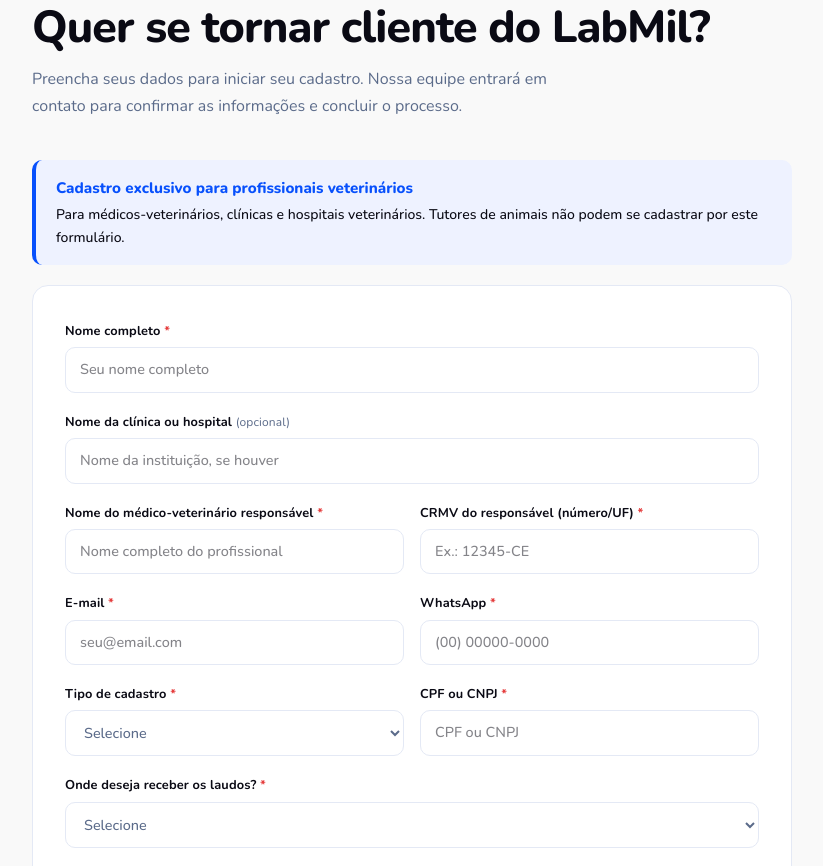
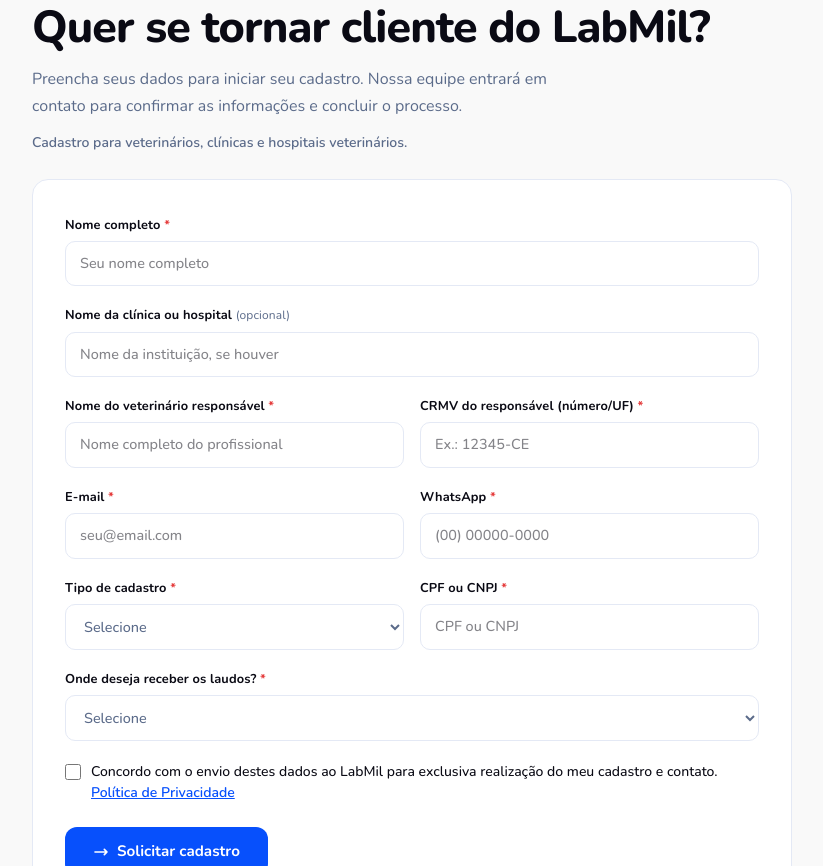
Before and after one commit to SaymonHoland/LabMil, a React (Vite) app: page / in a window 1280 px wide. Shown: the part 4220-5086 px from the top of the page, without its empty margins (228-1051 px from the left). Built offline with nearby package versions, Linux system fonts and the light colour scheme; the HTML template or start-up script is replaced by a standard one.

Commit message:
Simplify professional registration copy

```diff
--- a/src/App.tsx
+++ b/src/App.tsx
@@ -873,8 +873,8 @@
   function validate(): FormErrors {
     const e: FormErrors = {};
     if (!form.nome.trim()) e.nome = "Nome obrigatório.";
-    if (!form.veterinario.trim()) e.veterinario = "Nome do médico-veterinário obrigatório.";
-    if (!form.crmv.trim()) e.crmv = "Informe o CRMV do médico-veterinário.";
+    if (!form.veterinario.trim()) e.veterinario = "Nome do veterinário obrigatório.";
+    if (!form.crmv.trim()) e.crmv = "Informe o CRMV do veterinário.";
     if (!form.email.trim()) e.email = "E-mail obrigatório.";
     else if (!validateEmail(form.email)) e.email = "Informe um e-mail válido.";
     if (!form.whatsapp.trim()) e.whatsapp = "WhatsApp obrigatório.";
@@ -911,16 +911,13 @@
         <h2 style={{ ...font("clamp(1.8rem, 4vw, 2.8rem)", 800, B.ink), lineHeight: 1.15, letterSpacing: "-0.02em", marginBottom: "12px" }}>
           Quer se tornar cliente do LabMil?
         </h2>
-        <p style={{ ...font("1rem", 400, B.muted), lineHeight: 1.7, marginBottom: "40px", maxWidth: "560px" }}>
+        <p style={{ ...font("1rem", 400, B.muted), lineHeight: 1.7, marginBottom: "12px", maxWidth: "560px" }}>
           Preencha seus dados para iniciar seu cadastro. Nossa equipe entrará em contato
           para confirmar as informações e concluir o processo.
         </p>
-        <div role="note" style={{ background: B.blueLight, borderLeft: `4px solid ${B.blue}`, borderRadius: "10px", padding: "16px 20px", marginBottom: "20px" }}>
-          <strong style={{ ...font("0.95rem", 800, B.blue) }}>Cadastro exclusivo para profissionais veterinários</strong>
-          <p style={{ ...font("0.875rem", 500, B.ink), lineHeight: 1.6, margin: "4px 0 0" }}>
-            Para médicos-veterinários, clínicas e hospitais veterinários. Tutores de animais não podem se cadastrar por este formulário.
-          </p>
-        </div>
+        <p role="note" style={{ ...font("0.875rem", 600, B.muted), lineHeight: 1.6, margin: "0 0 24px" }}>
+          Cadastro para veterinários, clínicas e hospitais veterinários.
+        </p>
 
         {submitted ? (
           <div role="status" aria-live="polite" style={{
@@ -987,7 +984,7 @@
             {/* Profissional responsável */}
             <div style={{ display: "grid", gridTemplateColumns: "repeat(auto-fit, minmax(200px, 1fr))", gap: "16px" }}>
               <div>
-                <label htmlFor="cadastro-veterinario" style={LABEL_STYLE}>Nome do médico-veterinário responsável <span style={{ color: "#E53E3E" }}>*</span></label>
+                <label htmlFor="cadastro-veterinario" style={LABEL_STYLE}>Nome do veterinário responsável <span style={{ color: "#E53E3E" }}>*</span></label>
                 <input
                   id="cadastro-veterinario"
                   name="veterinario"
@@ -1082,7 +1079,7 @@
                 >
                   <option value="" disabled>Selecione</option>
                   <option value="clinica">Clínica / Hospital veterinário</option>
-                  <option value="autonomo">Médico-veterinário autônomo</option>
+                  <option value="autonomo">Veterinário autônomo</option>
                 </select>
                 {errors.tipo && <div id="cadastro-tipo-error" role="alert" style={ERROR_STYLE}>{errors.tipo}</div>}
               </div>
```
